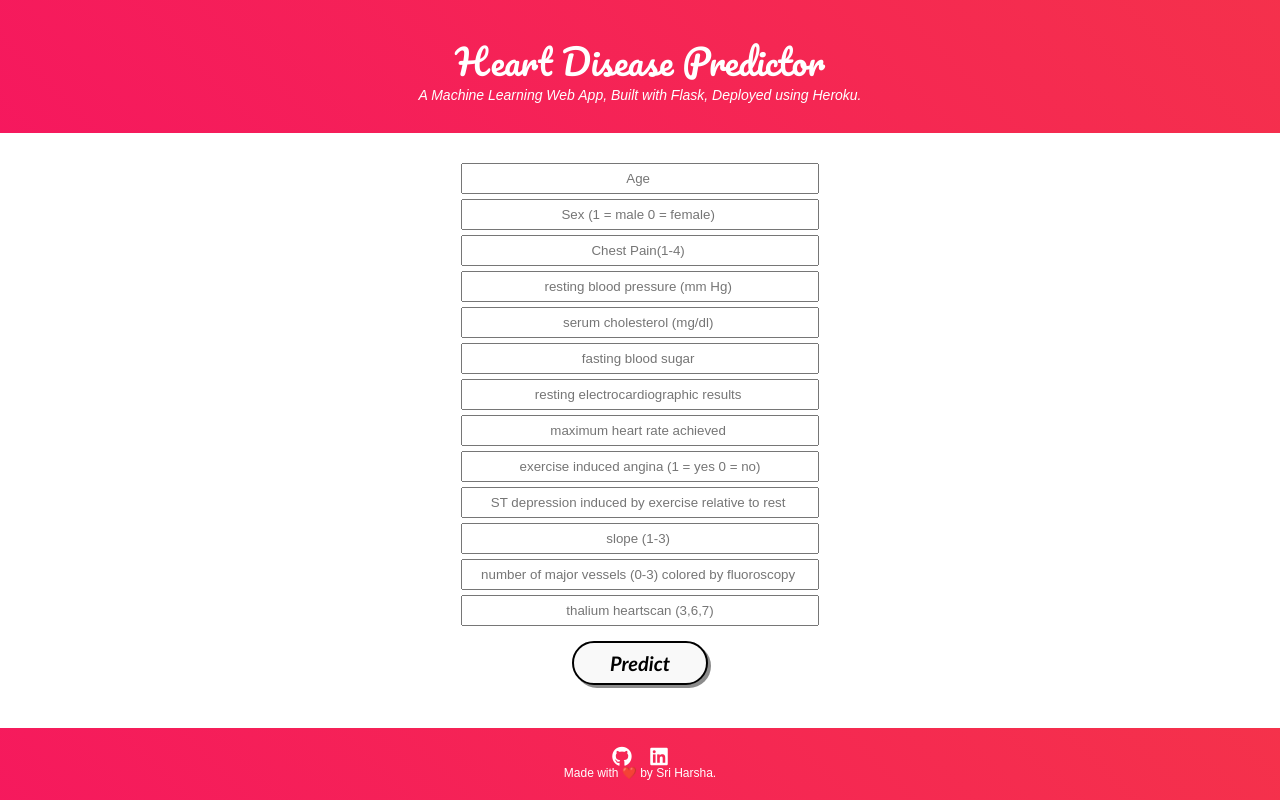
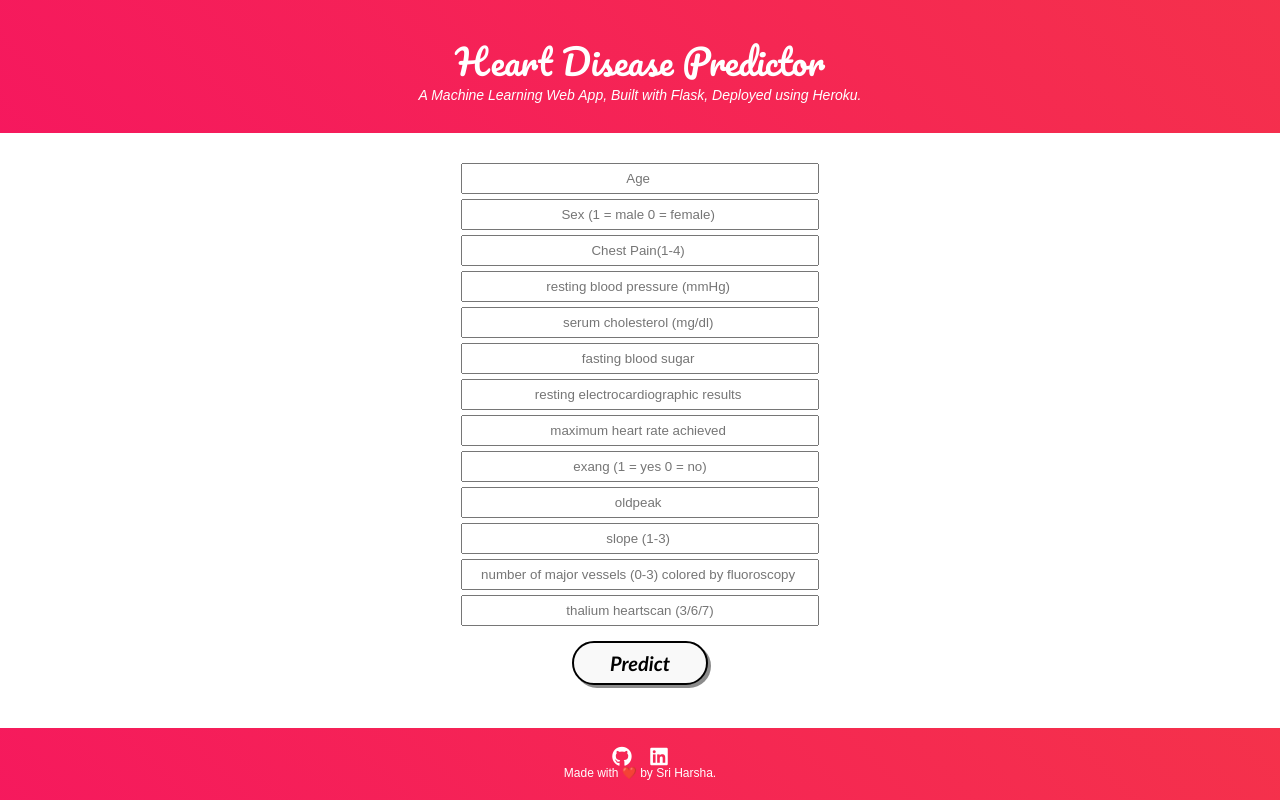
Before and after one commit to harsha989/HEARTDISEASE-PREDICTION-DEPLOYMENT, a Flask app: page / in a window 1280 px wide. Run offline with Flask 2, Linux system fonts and the light colour scheme; parts of the project's set-up code (start-up, migrations or seed data) failed here and were passed over; some libraries are stand-ins or nearby versions.

Commit message:
Update index.html

```diff
--- a/templates/index.html
+++ b/templates/index.html
@@ -26,16 +26,16 @@
                 <input class="form-input" type="text" name="age" placeholder="Age "><br>
                 <input class="form-input" type="text" name="sex" placeholder="Sex (1 = male 0 = female) "><br>
                 <input class="form-input" type="text" name="cp" placeholder="Chest Pain(1-4) "><br>
-                <input class="form-input" type="text" name="restbp" placeholder="resting blood pressure (mm Hg) "><br>
+                <input class="form-input" type="text" name="restbp" placeholder="resting blood pressure (mmHg) "><br>
                 <input class="form-input" type="text" name="chol" placeholder="serum cholesterol (mg/dl) "><br>
                 <input class="form-input" type="text" name="fbs" placeholder="fasting blood sugar "><br>
                 <input class="form-input" type="text" name="restecg" placeholder="resting electrocardiographic results "><br>
                 <input class="form-input" type="text" name="thalach" placeholder="maximum heart rate achieved "><br>
-                <input class="form-input" type="text" name="exang" placeholder="exercise induced angina (1 = yes 0 = no)"><br>
-                <input class="form-input" type="text" name="oldpeak" placeholder="ST depression induced by exercise relative to rest "><br>
+                <input class="form-input" type="text" name="exang" placeholder="exang (1 = yes 0 = no)"><br>
+                <input class="form-input" type="text" name="oldpeak" placeholder="oldpeak "><br>
                 <input class="form-input" type="text" name="slope" placeholder="slope (1-3) "><br>
                 <input class="form-input" type="text" name="ca" placeholder="number of major vessels (0-3) colored by fluoroscopy "><br>
-                <input class="form-input" type="text" name="thal" placeholder="thalium heartscan (3,6,7)"><br>
+                <input class="form-input" type="text" name="thal" placeholder="thalium heartscan (3/6/7)"><br>
 
 
         		<input type="submit" class="my-cta-button" value="Predict">
```
